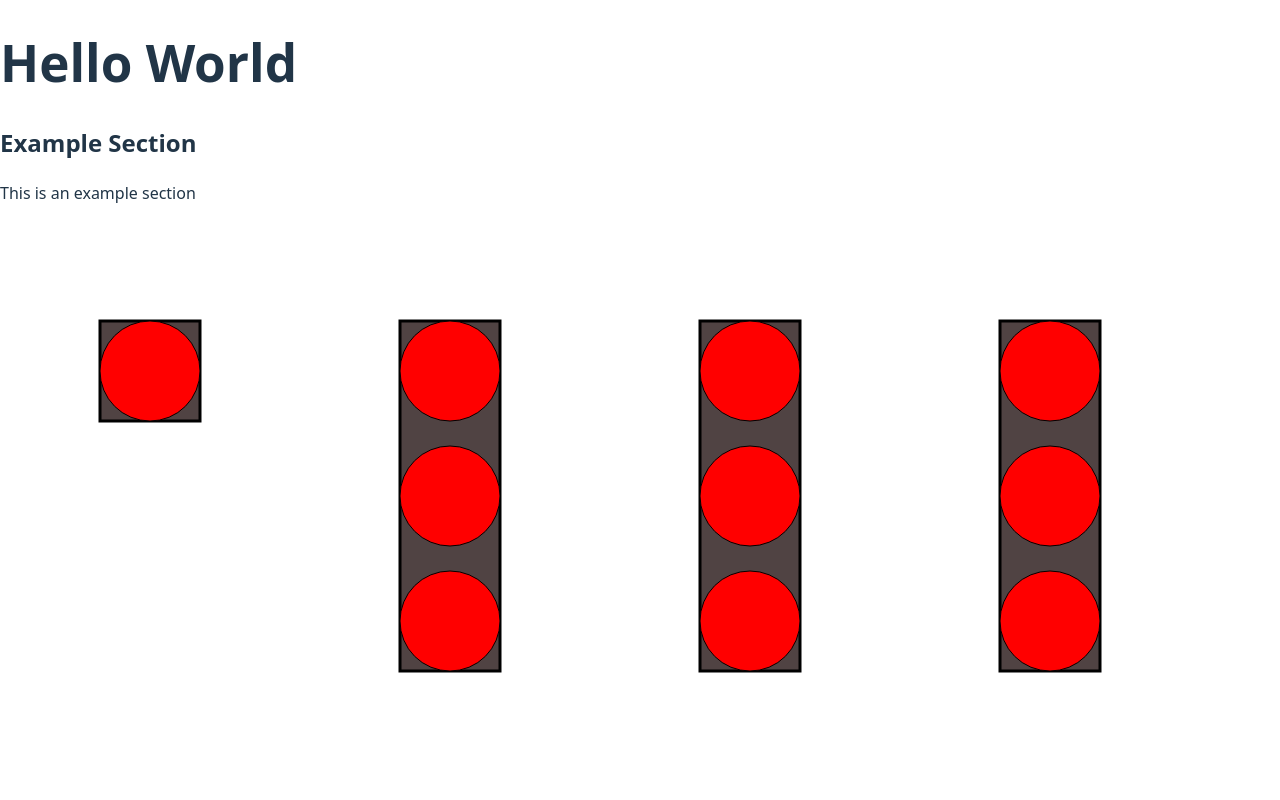
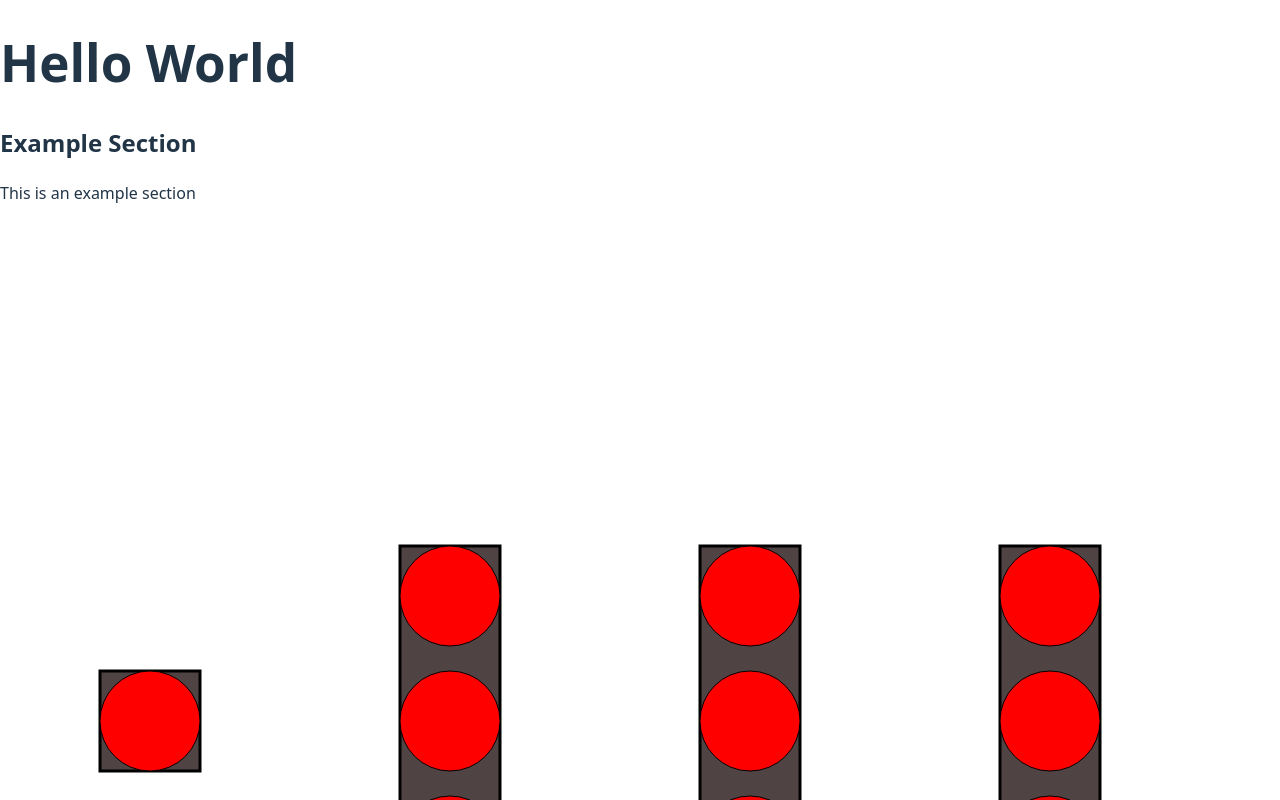
Before and after one commit to LyleW473/ImageClassifierVisualisation, a React (Vite) app in the folder frontend/: page / in a window 1280 px wide. Shown: the top 800 px of the page. Built offline with nearby package versions, Linux system fonts and the light colour scheme.

Commit message:
feat: Added centering the neural network layers based on the canvas.

```diff
--- a/frontend/src/App.tsx
+++ b/frontend/src/App.tsx
@@ -4,16 +4,18 @@ import StartButton from './components/StartButton'
 import NeuralNetwork from './components/NeuralNetwork'
 
 function App() {
+  const canvasWidth = 2000;
+  const canvasHeight = 1000;
   return (
     <>
       <Heading title={"Hello World"} />
       <Section title={"Example Section"}>
           This is an example section
       </Section>
-      <svg width="2000" height="1000">
+      <svg width={canvasWidth} height={canvasHeight}>
         <NeuralNetwork
           topLeftNeuronX={100}
-          topLeftNeuronY={100}
+          canvasHeight={canvasHeight}
           numLayers={5}
           neuronsPerLayer={[1, 3, 3, 3, 1]}
           neuronXGap={200}
--- a/frontend/src/components/NeuralNetwork.tsx
+++ b/frontend/src/components/NeuralNetwork.tsx
@@ -3,7 +3,7 @@ import NeuronLayer from "./NeuronLayer";
 
 type NeuralNetworkProperties = {
     topLeftNeuronX: number;
-    topLeftNeuronY: number;
+    canvasHeight: number;
     numLayers: number;
     neuronsPerLayer: number[];
     neuronXGap: number;
@@ -17,7 +17,7 @@ type NeuralNetworkProperties = {
 
 const NeuralNetwork = ({
     topLeftNeuronX,
-    topLeftNeuronY,
+    canvasHeight,
     numLayers,
     neuronsPerLayer,
     neuronXGap,
@@ -31,11 +31,16 @@ const NeuralNetwork = ({
 
     const layers = [];
     for (let i = 0; i < numLayers; i++) {
+        const numNeurons = neuronsPerLayer[i];
+        const layerHeight = numNeurons * (2 * neuronRadius) + (numNeurons - 1) * neuronSpacingY + 2 * neuronPaddingY;
+        const layerYStart = (canvasHeight / 2) - (layerHeight / 2); // Center the layer vertically
+
         const layerXStart = topLeftNeuronX + (i * (neuronRadius * 2 + neuronXGap));
+
         const neuralLayer = <NeuronLayer
             key={i}
             rectX={layerXStart}
-            rectY={topLeftNeuronY}
+            rectY={layerYStart}
             paddingX={neuronPaddingX}
             paddingY={neuronPaddingY}
             numNeurons={neuronsPerLayer[i]}
```
